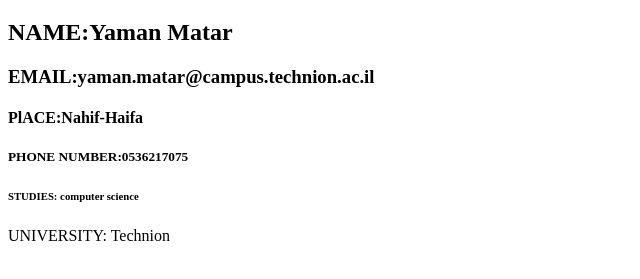
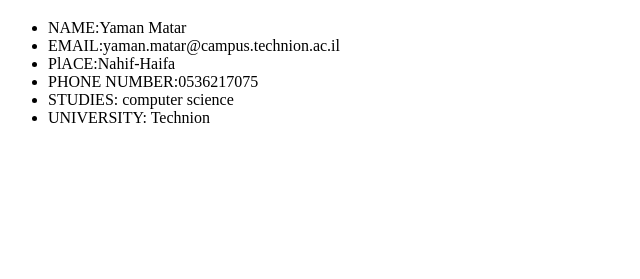
Before and after one commit to yaman1matar/cv, a plain HTML site: page index.html in a window 1280 px wide. Shown: the part 61-340 px from the top of the page, without its empty margins (0-640 px from the left). Drawn offline with Linux system fonts and the light colour scheme.

Commit message:
Update index.html

```diff
--- a/index.html
+++ b/index.html
@@ -5,11 +5,13 @@
   </head>
   <body>
     <h1>Yaman's CV</h1>
-    <h2>NAME:Yaman Matar</h2>
-    <h3>EMAIL:yaman.matar@campus.technion.ac.il</h3>
-    <h4>PlACE:Nahif-Haifa</h4>
-    <h5>PHONE NUMBER:0536217075</h5>
-    <h6>STUDIES: computer science</h6>
-    <h7>UNIVERSITY: Technion</h7>
+    <ul>
+      <li>NAME:Yaman Matar</li>
+      <li>EMAIL:yaman.matar@campus.technion.ac.il</li>
+      <li>PlACE:Nahif-Haifa</li>
+      <li>PHONE NUMBER:0536217075</li>
+      <li>STUDIES: computer science</li>
+      <li>UNIVERSITY: Technion</li>
+    </ul>
   </body>
 </html>
```
